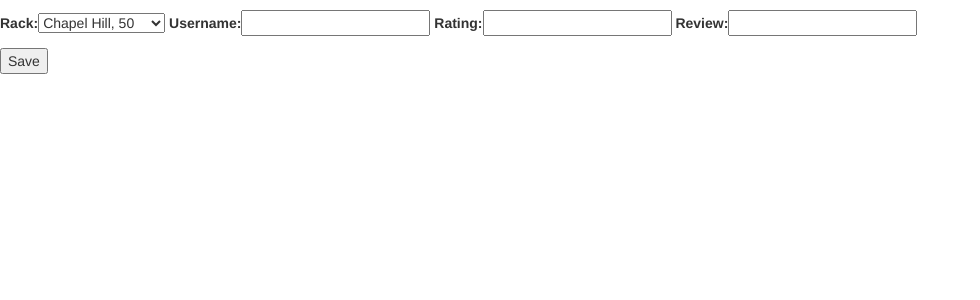
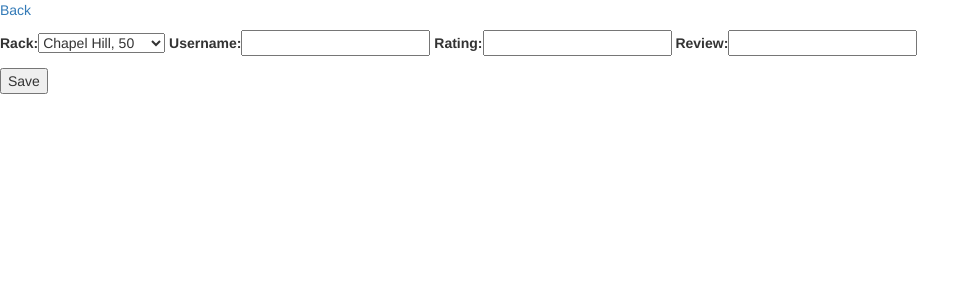
Before and after one commit to hgargan/bikeparking, a Django app: page /review/1 in a window 1280 px wide. Shown: the top 300 px of the page, without its empty margins (0-980 px from the left). Run offline with Django 3.2, Linux system fonts and the light colour scheme; data comes from the database, SQL or seed files in the repository; parts of the project's set-up code (start-up, migrations or seed data) failed here and were passed over; some libraries are stand-ins or nearby versions.

Commit message:
added a back button.

```diff
--- a/parking/templates/parking/rack.html
+++ b/parking/templates/parking/rack.html
@@ -3,7 +3,7 @@
 {% load static from staticfiles %}
 
 {% block content %}
-
+<a href="{%url 'find' %}">Back</a>
 <h1>{{ rack.description }}</h1>
 <p>Number of spots: {{ rack.capacity }}</p>
 <p>{{ rack.review }}</p>
--- a/parking/templates/parking/review.html
+++ b/parking/templates/parking/review.html
@@ -3,6 +3,9 @@
 {% load static from staticfiles %}
 
 {% block content %}
+    {% for rack in rack.review_set.all %}
+        <a href="{% url 'rack' rack.id %}">Back</a>
+    {% endfor %}
     <p><form method ="post">{%csrf_token%}{{ form2 }}</p><p><input type="submit" value="Save"></form></p>
 
 {% endblock %}
```
